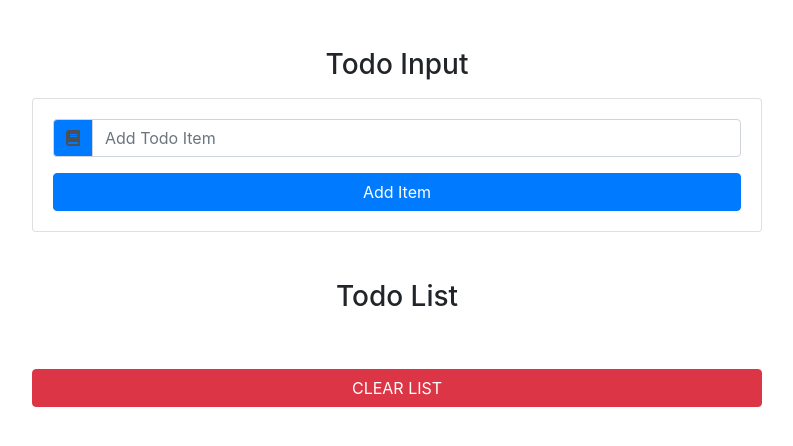
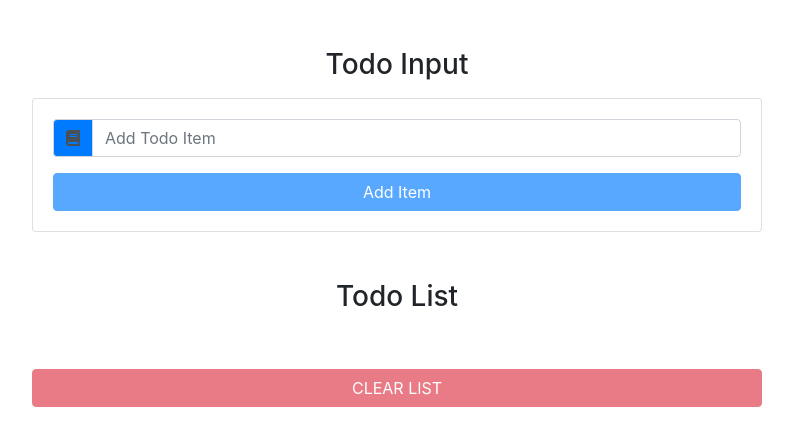
Before and after one commit to DevIvaylo/todo-list-react, a React (Create React App) app: page / in a window 1280 px wide. Shown: the top 446 px of the page, without its empty margins (243-1036 px from the left). Built offline with nearby package versions, Linux system fonts and the light colour scheme.

Commit message:
logic for handleEdit

```diff
--- a/src/App.js
+++ b/src/App.js
@@ -28,16 +28,13 @@ class App extends Component {
             id: this.state.id,
             title: this.state.item
         };
-
         const updatedItems = [...this.state.items, newItem];
-        if (newItem.title.length > 0) {
         this.setState({
             items: updatedItems,
             id: uuidv4(),
             item: '',
             editItem: false,
         }, () => console.log(this.state));
-        }
     };
 
     clearList = () => {
@@ -55,7 +52,15 @@ class App extends Component {
     };
 
     handleEdit = (id) => {
-        console.log('handleEdit');
+        const sortedItems = this.state.items.filter(item => item.id !== id);
+        const selectedItem = this.state.items.find(item => item.id === id);
+
+        this.setState({
+            items: sortedItems,
+            item: selectedItem.title,
+            id: id,
+            editItem: true
+        }, () => console.log(this.state));
     };
 
 
--- a/src/components/TodoInput.js
+++ b/src/components/TodoInput.js
@@ -16,8 +16,9 @@ export default class TodoInput extends Component {
                             <input name='item' value={item} onChange={handleChange} placeholder='add todo item'
                                    className='form-control text-capitalize' type="text"/>
                         </div>
-                        <button type='submit' className='btn btn-block btn-primary mt-3 text-capitalize'>
-                            add item
+                        <button type='submit' disabled={!item.length > 0}
+                                className={editItem ? 'btn btn-block btn-success mt-3 text-capitalize' : 'btn btn-block btn-primary mt-3 text-capitalize'}>
+                            {editItem ? 'edit item' : 'add item'}
                         </button>
                     </form>
                 </div>
--- a/src/components/TodoList.js
+++ b/src/components/TodoList.js
@@ -7,10 +7,10 @@ export default class TodoList extends Component {
         return (
             <ul className='list-group my-5'>
                 <h3 className='text-capitalize text-center'>todo list</h3>
-                {items.map(item => <TodoItem id={item.id} title={item.title}
+                {items.map(item => <TodoItem key={item.id} id={item.id} title={item.title}
                                              handleEdit={handleEdit}
                                              handleDelete={handleDelete}/>)}
-                <button type='button'
+                <button type='button' disabled={!items.length > 0}
                         className='btn btn-danger btn-block text-uppercase mt-5'
                         onClick={clearList}>
                     clear list
```
Lines whose indentation alone changed are shown as unchanged.
